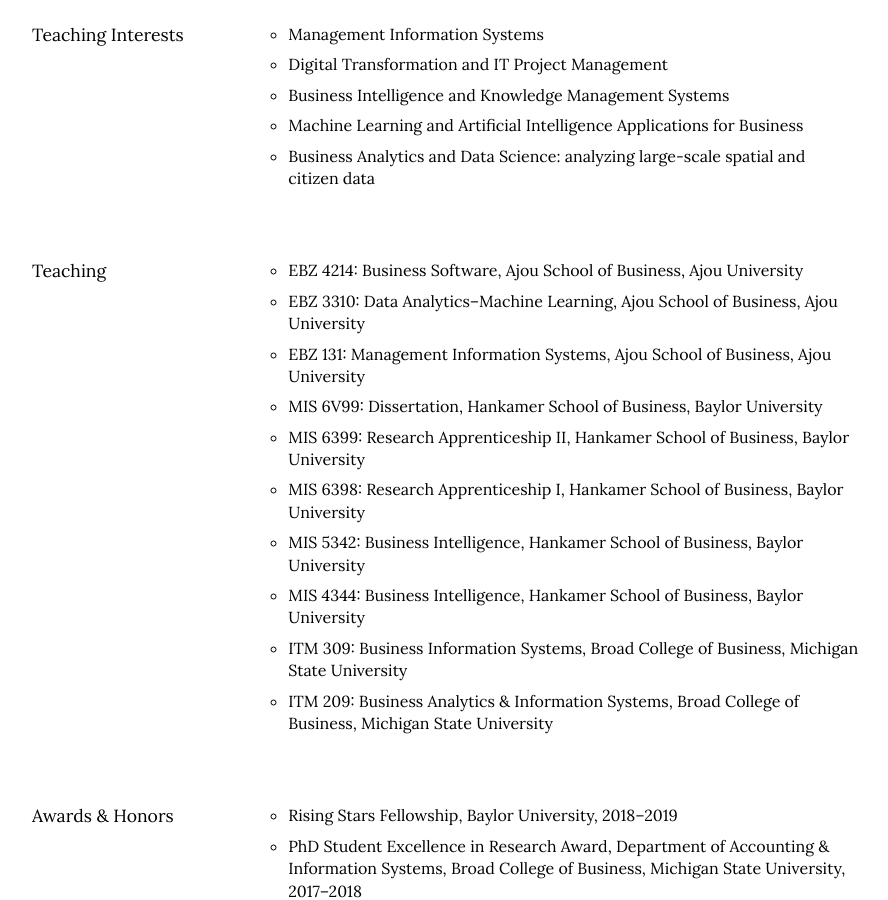
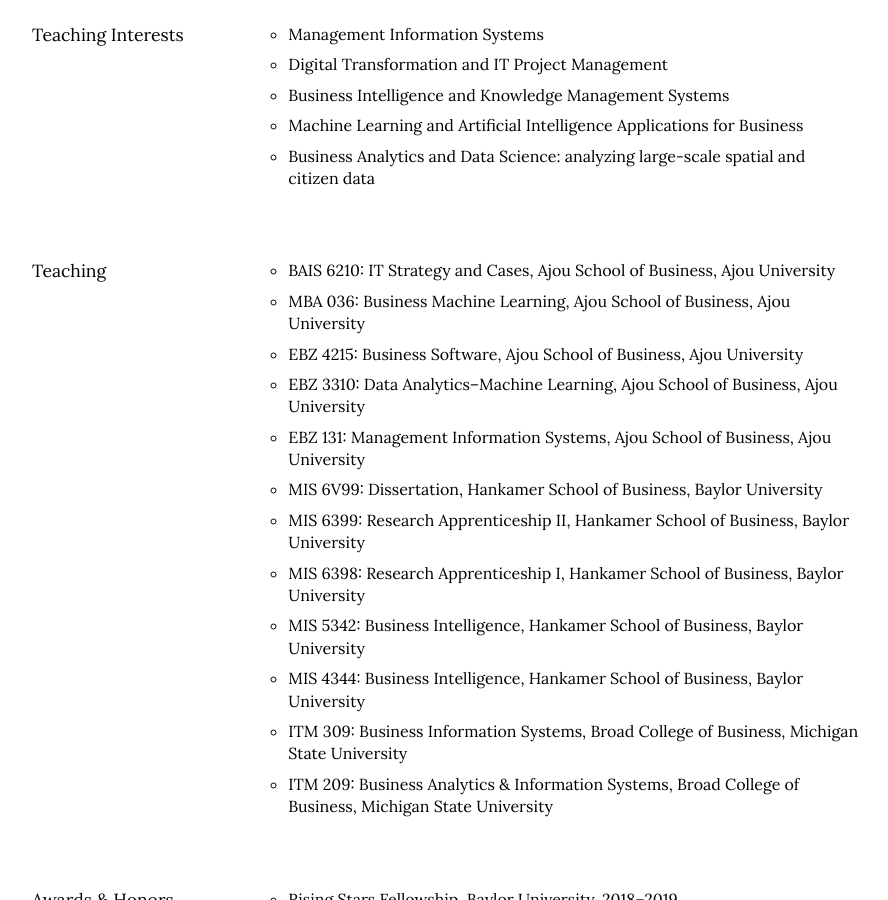
Before and after one commit to istaehun/taehun, a Jekyll site: the page built from engagement.html, in a window 1280 px wide and 900 px high, scrolled down 981 px. Shown: the whole window, without its empty margins (188-1076 px from the left). Built offline with Jekyll 4.4.1, drawn with Linux system fonts in a browser that asks for light colours; nearby versions of some CDN libraries.

Commit message:
Update engagement.yml

```diff
--- a/_data/engagement.yml
+++ b/_data/engagement.yml
@@ -21,7 +21,9 @@
   -
     title: Teaching
     list:
-      - "EBZ 4214: Business Software, Ajou School of Business, Ajou University"
+      - "BAIS 6210: IT Strategy and Cases, Ajou School of Business, Ajou University"
+      - "MBA 036: Business Machine Learning, Ajou School of Business, Ajou University"
+      - "EBZ 4215: Business Software, Ajou School of Business, Ajou University"
       - "EBZ 3310: Data Analytics–Machine Learning, Ajou School of Business, Ajou University"
       - "EBZ 131: Management Information Systems, Ajou School of Business, Ajou University"
       - "MIS 6V99: Dissertation, Hankamer School of Business, Baylor University"
```
